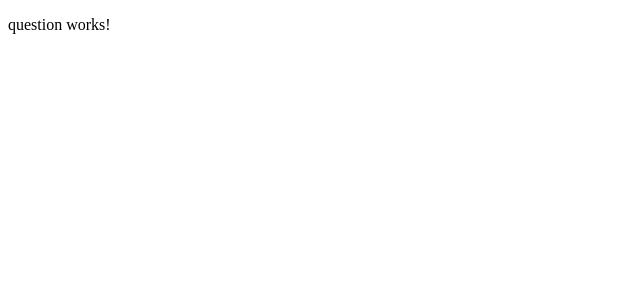
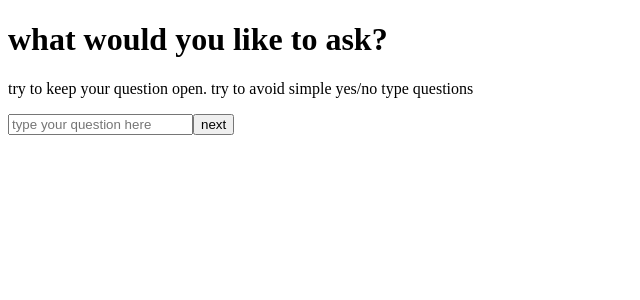
Before and after one commit to Miunohri/Tarot-App, an Angular app in the folder tarot-frontend/: page /question in a window 1280 px wide. Shown: the top 300 px of the page, without its empty margins (0-640 px from the left). Built offline with nearby package versions, Linux system fonts and the light colour scheme.

Commit message:
updates to question component for routing and input

```diff
--- a/tarot-frontend/src/app/question/question.html
+++ b/tarot-frontend/src/app/question/question.html
@@ -1 +1,7 @@
-<p>question works!</p>
+<h1>what would you like to ask?</h1>
+
+<p>try to keep your question open. try to avoid simple yes/no type questions</p>
+
+<input placeholder="type your question here" />
+
+<button (click)="goToShuffle()">next</button>
--- a/tarot-frontend/src/app/question/question.ts
+++ b/tarot-frontend/src/app/question/question.ts
@@ -1,9 +1,24 @@
+import { CommonModule } from '@angular/common';
 import { Component } from '@angular/core';
+import { FormsModule } from '@angular/forms';
+import { Router } from '@angular/router';
 
 @Component({
   selector: 'app-question',
-  imports: [],
+  imports: [FormsModule, CommonModule],
   templateUrl: './question.html',
   styleUrl: './question.css',
 })
-export class Question {}
+export class Question {
+
+  constructor (private router: Router) {}
+
+  goToShuffle() {
+    this.router.navigate(['/shuffle'])
+  }
+
+  question = '';
+  result: any;
+
+
+}
```
